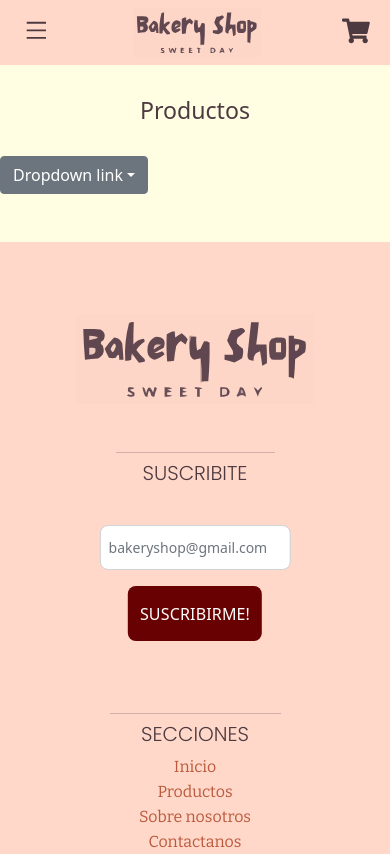
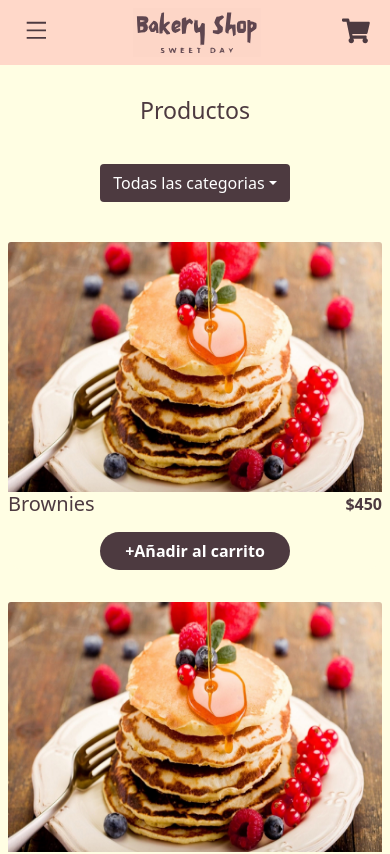
Before and after one commit to marcom25/panaderia-proyect, a React (Create React App) app: page /productos in a window 390 px wide. Shown: the top 854 px of the page. Built offline with nearby package versions, Linux system fonts and the light colour scheme; a web font is replaced by a local one.

Commit message:
Adding dropdown in mobile products

```diff
--- a/src/components/ButtonAllProducts.jsx
+++ b/src/components/ButtonAllProducts.jsx
@@ -13,7 +13,7 @@ const ButtonAllProducts = ({buttons, filter}) => {
             {
                 buttons.map((cat, i)=>{
                     if (cat === 'All') {
-                        return  <li  className='brown-font line-height-products d-block mb-1 container-category' onClick={()=> filter(cat)} style={{fontWeight: '470'}}>Todos los productos</li>
+                        return  <li  className='brown-font line-height-products d-block mb-1 container-category' onClick={()=> filter(cat)}>Todos los productos</li>
                     }
                 })
             }
--- a/src/components/Products.jsx
+++ b/src/components/Products.jsx
@@ -48,46 +48,15 @@ const Products = () => {
                 </div>
                 <section className='container-xs bg-cream pt-2 pb-5'>
                     <h3 className= 'py-4 text-center brown-font'>Productos</h3>
-                    <div class="dropdown d-md-none m-auto">
-                        <a class="btn btn-secondary dropdown-toggle" href="#" role="button" id="dropdownMenuLink" data-bs-toggle="dropdown" aria-expanded="false">
-                            Dropdown link
-                        </a>
-
-                        <ul class="dropdown-menu" aria-labelledby="dropdownMenuLink">
-                        <div class="dropdown d-md-none m-auto">
-                        <a class="btn btn-secondary dropdown-toggle" href="#" role="button" id="dropdownMenuLink" data-bs-toggle="dropdown" aria-expanded="false">
-                            Dropdown link
-                        </a>
-
-                        <ul class="dropdown-menu" aria-labelledby="dropdownMenuLink">
-                            <li><a class="dropdown-item" href="#">Action</a></li>
-                            <li><a class="dropdown-item" href="#">Another action</a></li>
-                            <li><a class="dropdown-item" href="#">Something else here</a></li>
-                        </ul>
-                    </div>
-                    <div class="dropdown d-md-none m-auto">
-                        <a class="btn btn-secondary dropdown-toggle" href="#" role="button" id="dropdownMenuLink" data-bs-toggle="dropdown" aria-expanded="false">
-                            Dropdown link
-                        </a>
-
-                        <ul class="dropdown-menu" aria-labelledby="dropdownMenuLink">
-                            <li><a class="dropdown-item" href="#">Action</a></li>
-                            <li><a class="dropdown-item" href="#">Another action</a></li>
-                            <li><a class="dropdown-item" href="#">Something else here</a></li>
-                        </ul>
-                    </div>
-                    <div class="dropdown d-md-none m-auto">
-                        <a class="btn btn-secondary dropdown-toggle" href="#" role="button" id="dropdownMenuLink" data-bs-toggle="dropdown" aria-expanded="false">
-                            Dropdown link
-                        </a>
-
-                        <ul class="dropdown-menu" aria-labelledby="dropdownMenuLink">
-                            <li><a class="dropdown-item" href="#">Action</a></li>
-                            <li><a class="dropdown-item" href="#">Another action</a></li>
-                            <li><a class="dropdown-item" href="#">Something else here</a></li>
-                        </ul>
-                    </div>
-                        </ul>
+                    <div className='text-center'>
+                        <div class="dropdown pt-2 pb-4 d-md-none">
+                            <button class="btn bg-brown white-font dropdown-toggle" type="button" id="dropdownMenu2" data-bs-toggle="dropdown" aria-expanded="false">Todas las categorias</button>
+                            <ul class="dropdown-menu bg-cream brown-font text-center ms-2 fw-bold" aria-labelledby="dropdownMenu2">
+                                    <ButtonAllProducts buttons={buttons} filter={filter} className='fw-bold bg-brown-hover' />
+                                    <ButtonBakery buttons={buttons} filter={filter}/>
+                                    <ButtonHotDrinks buttons={buttons} filter={filter}/>
+                            </ul>
+                        </div>
                     </div>
                     <div className='d-flex'>
                         <div className='d-none d-md-block ps-4 pe-5' style={{width: 'min-content'}}>
@@ -106,8 +75,8 @@ const Products = () => {
                                 </ul>
                             </div>
                         </div>
-                        <div className='d-flex flex-wrap posts pe-lg-4 pe-xl-5 w-100 d-none d-md-block'>
-                            <CardsProducts cards={cards} className="d-none"/>
+                        <div className='d-flex flex-wrap posts pe-lg-4 pe-xl-5 w-100'>
+                            <CardsProducts cards={cards}/>
                         </div>
                     </div>
                 </section>
```
